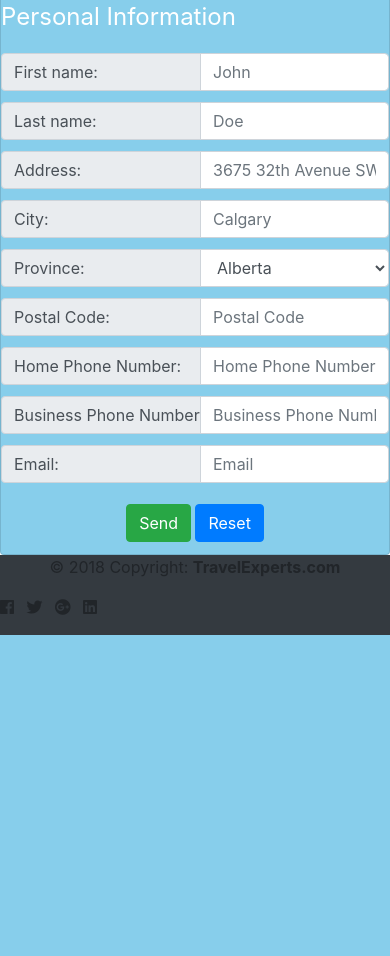
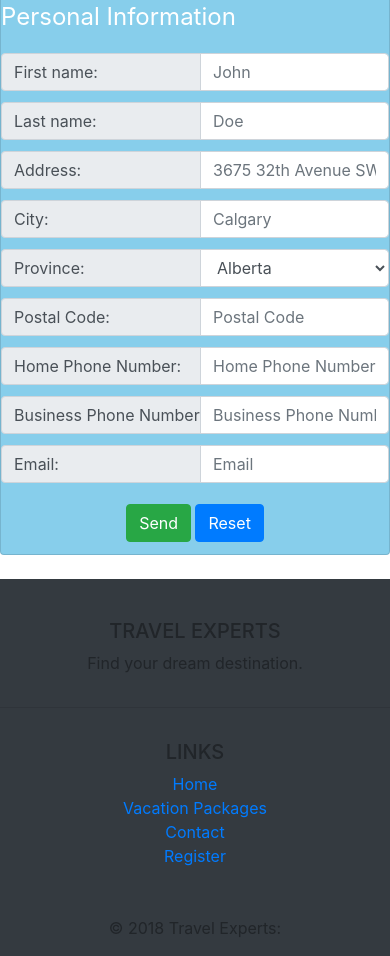
Before and after one commit to dinosaurbytes/SAIT_Threaded_Project, a PHP site: page /register.php in a window 390 px wide. Shown: the part 292-1248 px from the top of the page. Before the commit the page ends 927 px from the top, so only its background shows below. Run offline with PHP 8.4, Linux system fonts and the light colour scheme; some libraries are stand-ins or nearby versions.

Commit message:
Revert "Merge pull request #32 from dinosaurbytes/registerbranch5"
This reverts commit 1cd07c8f3cfe904f7b46a06fec6f4f3a4cb9b9cd, reversing
changes made to 0eb80bbb04d18d12a1a5deb59a93c12e92cc6646.

```diff
--- a/php/customerRegister.php
+++ b/php/customerRegister.php
@@ -28,7 +28,7 @@ function customerRegister(){
 
 
 
-//Script to redirect you to the Login Page
+
 $link = mysqli_connect("localhost", "root", "", "travelexperts") or die("Connection Error: " . mysqli_connect_error());
 
 $sql = "insert into customers ($returnKeys) values ($returnString)";
@@ -36,7 +36,7 @@ $result = mysqli_query($link, $sql) or die("SQL Error");
 // print("result=$result<br />");
 if ($result)
 {
-  echo '<script type="text/javascript"> window.open("login.php"); </script>';
+  print("Customer Registered");
 }
 else
 {
--- a/php/footer.php
+++ b/php/footer.php
@@ -1,29 +1,59 @@
-<link rel="stylesheet" href="https://use.fontawesome.com/releases/v5.0.13/css/all.css" integrity="sha384-DNOHZ68U8hZfKXOrtjWvjxusGo9WQnrNx2sqG0tfsghAvtVlRW3tvkXWZh58N9jp" crossorigin="anonymous">
+
 <!-- Footer -->
-<footer class="page-footer bg-dark">
+<footer class="page-footer font-small bg-dark pt-4 mt-4 ">
+
+  <!-- Footer Links -->
+  <div class="container-fluid text-center text-md-left">
+
     <!-- Grid row -->
-    <div class="row d-flex align-items-center">
+    <div class="row">
+
       <!-- Grid column -->
-      <div class="col-md-8 col-lg-8">
-        <!--Copyright-->
-        <p class="text-center text-md-left">© 2018 Copyright: <strong> TravelExperts.com</strong></p>
+      <div class="col-md-6 mt-md-0 mt-3">
+
+        <!-- Content -->
+        <h5 class="text-uppercase">Travel Experts</h5>
+        <p>Find your dream destination.</p>
+
       </div>
       <!-- Grid column -->
-      <div class="col-md-4 col-lg-4 ml-lg-0">
-        <!-- Social buttons -->
-        <div class="">
-          <ul class="list-unstyled list-inline">
-            <li class="list-inline-item"><a class=""><i class="fab fa-facebook"></i></a></li>
-            <li class="list-inline-item"><a class=""><i class="fab fa-twitter"></i></a></li>
-            <li class="list-inline-item"><a class=""><i class="fab fa-google-plus"></i></a></li>
-            <li class="list-inline-item"><a class=""><i class="fab fa-linkedin"></i></a></li>
-          </ul>
-        </div>
+
+      <hr class="clearfix w-100 d-md-none pb-3">
+
+      <!-- Grid column -->
+      <div class="col-md-6 mb-md-0 mb-3">
+
+        <!-- Links -->
+        <h5 class="text-uppercase">Links</h5>
+
+        <ul class="list-unstyled">
+          <li>
+            <a href="index.php">Home</a>
+          </li>
+          <li>
+            <a href="packages.php">Vacation Packages</a>
+          </li>
+          <li>
+            <a href="contact.php">Contact</a>
+          </li>
+          <li>
+            <a href="register.php">Register</a>
+          </li>
+        </ul>
+
       </div>
       <!-- Grid column -->
+
     </div>
     <!-- Grid row -->
+
   </div>
   <!-- Footer Links -->
+
+  <!-- Copyright -->
+  <div class="footer-copyright text-center py-3">© 2018 Travel Experts:
+  </div>
+  <!-- Copyright -->
+
 </footer>
 <!-- Footer -->
--- a/register.php
+++ b/register.php
@@ -88,7 +88,7 @@ Page created by Brian Liang
            						<div class="input-group-prepend">
               						<span class="input-group-text span-width-register" >Username:</span>
            						</div>
-            						<input type="text" class="form-control" name="Username"  onfocus="showMessage('Maximum Length:15',this)" maxlength="15" value="<?php if(isset($_POST['username'])) echo $_POST['username']; ?>">
+            						<input type="text" class="form-control"   onfocus="showMessage('Maximum Length:15',this)" maxlength="15" value="<?php if(isset($_POST['username'])) echo $_POST['username']; ?>">
           					</div>
 						</div>
 						<div class='col-sm-6' id='username' style='visibility: hidden'></div>
@@ -101,7 +101,7 @@ Page created by Brian Liang
            						<div class="input-group-prepend">
               						<span class=" label input-group-text span-width-register" >Password:</span>
            						</div>
-            						<input type="password" class="form-control" name="Password"  onfocus="showMessage('Maximum Length:15',this)" maxlength="15" >
+            						<input type="password" class="form-control"   onfocus="showMessage('Maximum Length:15',this)" maxlength="15" >
           					</div>
 						</div>
 						<div class='col-sm-6' id='password' style='visibility: hidden'></div>
@@ -114,7 +114,7 @@ Page created by Brian Liang
            						<div class="input-group-prepend">
               						<span class="input-group-text span-width-register" >Confirm Password:</span>
            						</div>
-            						<input type="password" class="form-control" name="cPassword"  onfocus="showMessage('This should match the password',this)" maxlength="15">
+            						<input type="password" class="form-control"   onfocus="showMessage('This should match the password',this)" maxlength="15">
           					</div>
 						</div>
 						<div class='col-sm-6' id='cPassword' style='visibility: hidden'></div>
@@ -259,6 +259,19 @@ Page created by Brian Liang
 
 						require_once("php/customerRegister.php");
 
+						// if (isset($_POST['submit']))
+						// {
+						// 	if ($goodToGo){
+						//   $custArray = array();
+  					// 	foreach($_POST as $key=>$value){
+  					// 		if($key != "submit"){
+  					// 		$custArray[$key] = $value;
+						// 	  }
+						// 	  else{}
+						// 	  }
+						// 	}
+						// 	print_r($custArray);
+						// }
 					if(isset($_POST["submit"])){
 							customerRegister();
 						}
```
Also changed, not shown: login.php (+7 -21 lines), php/passwordValidate.php (deleted, +0 -61 lines).
